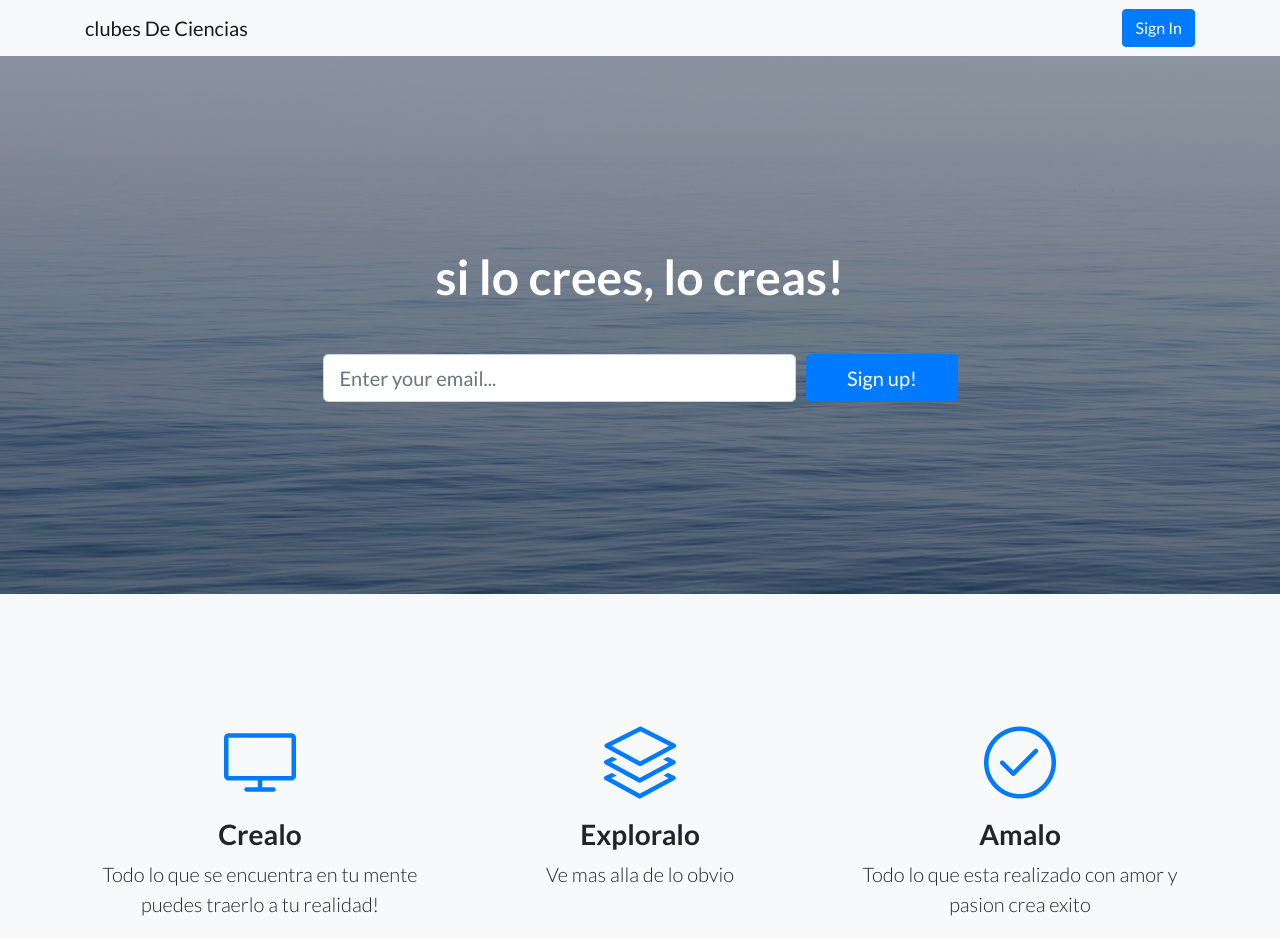
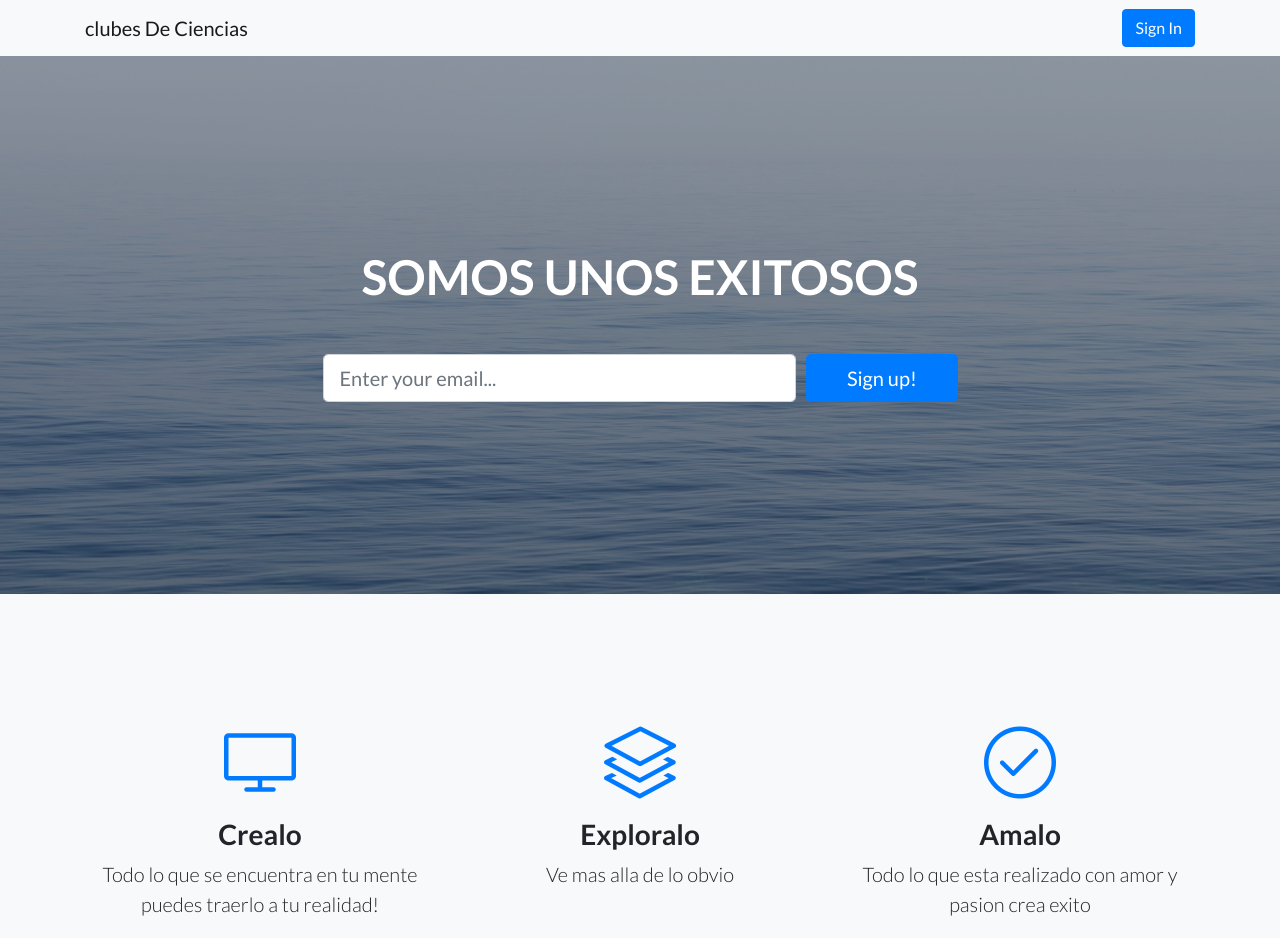
Before and after one commit to gomezjessica/ejemplo, a website: page index.html in a window 1280 px wide. Shown: the top 938 px of the page. Drawn offline with Linux system fonts and the light colour scheme.

Commit message:
Update index.html

```diff
--- a/index.html
+++ b/index.html
@@ -39,7 +39,7 @@
     <div class="container">
       <div class="row">
         <div class="col-xl-9 mx-auto">
-          <h1 class="mb-5">si lo crees, lo creas!</h1>
+          <h1 class="mb-5">SOMOS UNOS EXITOSOS</h1>
         </div>
         <div class="col-md-10 col-lg-8 col-xl-7 mx-auto">
           <form>
```
